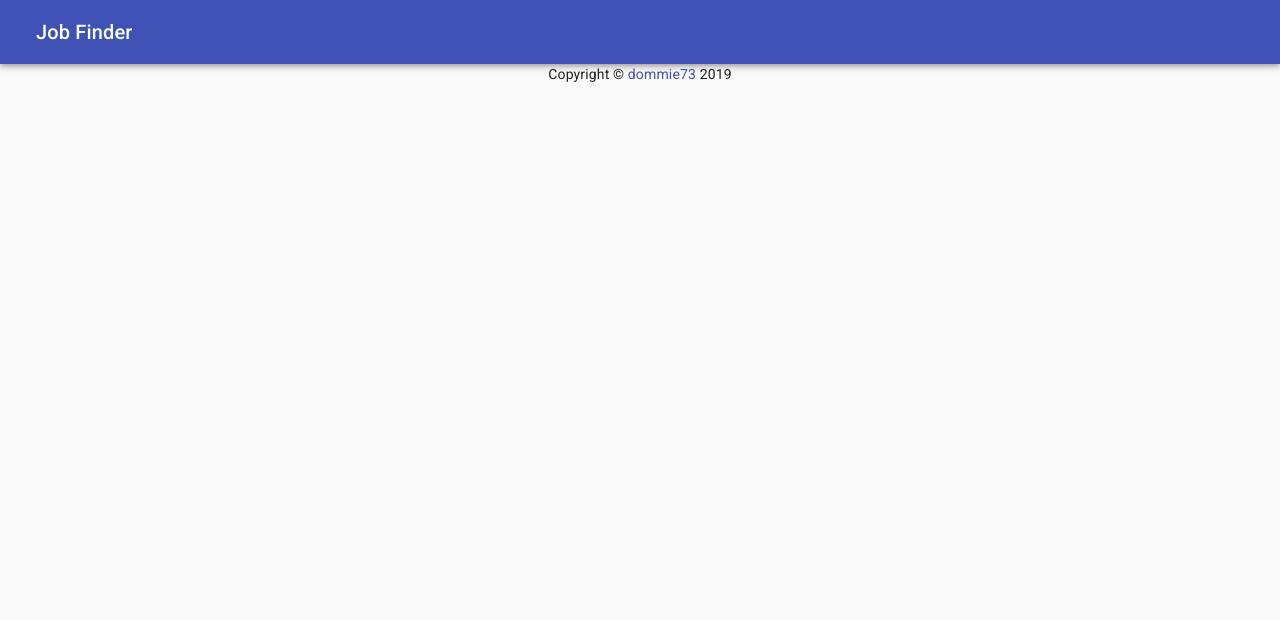
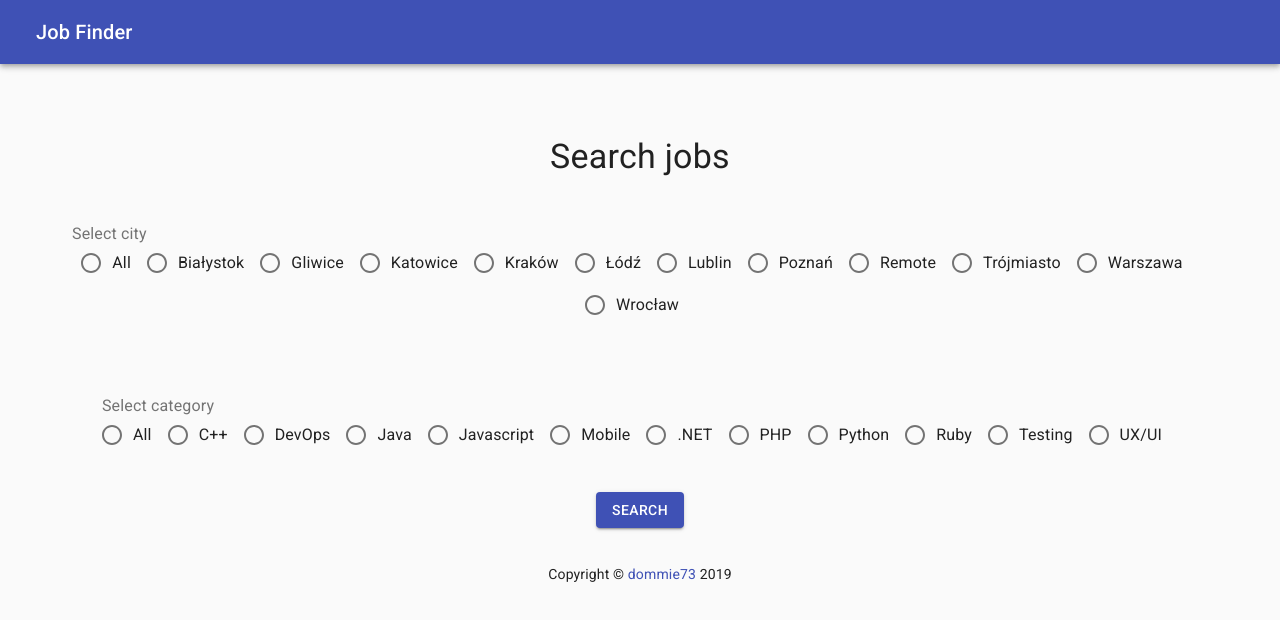
Before and after one commit to dommie73/job-finder, a React (Create React App) app in the folder client/: page /search in a window 1280 px wide. Shown: the top 620 px of the page. Built offline with nearby package versions, Linux system fonts and the light colour scheme.

Commit message:
Add search form
- create a new route [search]
- save cities and categories data to separate files
- generate two groups of radiobuttons using above data

```diff
--- a/client/src/App.js
+++ b/client/src/App.js
@@ -1,13 +1,14 @@
 import React from 'react';
 import { BrowserRouter, Route, Switch } from 'react-router-dom';
 
-import { CssBaseline } from '@material-ui/core';
+import { CssBaseline, Container } from '@material-ui/core';
 import { ThemeProvider, createMuiTheme } from '@material-ui/core/styles';
 
 import Header from './components/Header';
 import Footer from './components/Footer';
 
 import Main from './routes/Main';
+import Search from './routes/Search';
 
 const theme = createMuiTheme({
   spacing: 12
@@ -18,13 +19,14 @@ const App = () => {
     <ThemeProvider theme={theme}>
       <CssBaseline />
       <Header />
-      <main>
+      <Container component="main">
         <BrowserRouter>
           <Switch>
             <Route exact path='/' component={Main} />
+            <Route exact path='/search' component={Search} />
           </Switch>
         </BrowserRouter>
-      </main>
+      </Container>
       <Footer />
     </ThemeProvider>
   );
--- /dev/null
+++ b/client/src/components/OptionsGroup.js
@@ -0,0 +1,45 @@
+import React from 'react';
+
+import {
+  FormControl,
+  FormControlLabel,
+  FormLabel,
+  Radio,
+  RadioGroup
+} from '@material-ui/core';
+import { makeStyles } from '@material-ui/styles';
+
+const useStyles = makeStyles(theme => ({
+  row: {
+    flexFlow: 'row wrap',
+    justifyContent: 'center'
+  },
+  fieldset: {
+    margin: `${theme.spacing(3)}px 0`
+  }
+}));
+
+const OptionsGroup = ({ data, legend }) => {
+  const classes = useStyles();
+
+  const mappedRadios = data.map(({ label, name }) => (
+    <FormControlLabel
+      control={<Radio value={name} />}
+      key={name}
+      label={label}
+    />
+  ));
+
+  return (
+    <FormControl component="fieldset" className={classes.fieldset}>
+      <FormLabel component="legend">
+        {legend}
+      </FormLabel>
+      <RadioGroup className={classes.row}>
+        {mappedRadios}
+      </RadioGroup>
+    </FormControl>
+  );
+};
+
+export default OptionsGroup;
--- /dev/null
+++ b/client/src/data/categories.js
@@ -0,0 +1,50 @@
+export default [
+  {
+    name: 'all',
+    label: 'All'
+  },
+  {
+    name: 'c',
+    label: 'C++'
+  },
+  {
+    name: 'devops',
+    label: 'DevOps'
+  },
+  {
+    name: 'java',
+    label: 'Java'
+  },
+  {
+    name: 'javascript',
+    label: 'Javascript'
+  },
+  {
+    name: 'mobile',
+    label: 'Mobile'
+  },
+  {
+    name: 'net',
+    label: '.NET'
+  },
+  {
+    name: 'php',
+    label: 'PHP'
+  },
+  {
+    name: 'python',
+    label: 'Python'
+  },
+  {
+    name: 'ruby',
+    label: 'Ruby'
+  },
+  {
+    name: 'testing',
+    label: 'Testing'
+  },
+  {
+    name: 'ux',
+    label: 'UX/UI'
+  }
+];
--- /dev/null
+++ b/client/src/data/cities.js
@@ -0,0 +1,50 @@
+export default [
+  {
+    name: 'all',
+    label: 'All'
+  },
+  {
+    name: 'bialystok',
+    label: 'Białystok'
+  },
+  {
+    name: 'gliwice',
+    label: 'Gliwice'
+  },
+  {
+    name: 'katowice',
+    label: 'Katowice'
+  },
+  {
+    name: 'krakow',
+    label: 'Kraków'
+  },
+  {
+    name: 'lodz',
+    label: 'Łódź'
+  },
+  {
+    name: 'lublin',
+    label: 'Lublin'
+  },
+  {
+    name: 'poznan',
+    label: 'Poznań'
+  },
+  {
+    name: 'remote',
+    label: 'Remote'
+  },
+  {
+    name: 'trojmiasto',
+    label: 'Trójmiasto'
+  },
+  {
+    name: 'warszawa',
+    label: 'Warszawa'
+  },
+  {
+    name: 'wroclaw',
+    label: 'Wrocław'
+  }
+];
--- /dev/null
+++ b/client/src/routes/Search.js
@@ -0,0 +1,42 @@
+import React from 'react';
+
+import { Button, Grid, Typography } from '@material-ui/core';
+import { makeStyles } from '@material-ui/styles';
+
+import OptionsGroup from '../components/OptionsGroup';
+
+import categories from '../data/categories';
+import cities from '../data/cities';
+
+const useStyles = makeStyles(theme => ({
+  form: {
+    display: 'flex',
+    flexDirection: 'column',
+    alignItems: 'center',
+    padding: theme.spacing(3),
+    marginTop: theme.spacing(3)
+  }
+}));
+
+const Search = () => {
+  const classes = useStyles();
+
+  return (
+    <Grid container>
+      <Grid item lg={12}>
+        <form className={classes.form}>
+          <Typography component="h1" variant="h4" gutterBottom>
+            Search jobs
+          </Typography>
+          <OptionsGroup data={cities} legend="Select city" />
+          <OptionsGroup data={categories} legend="Select category" />
+          <Button type="submit" variant="contained" color="primary">
+            Search
+          </Button>
+        </form>
+      </Grid>
+    </Grid>
+  );
+};
+
+export default Search;
```
